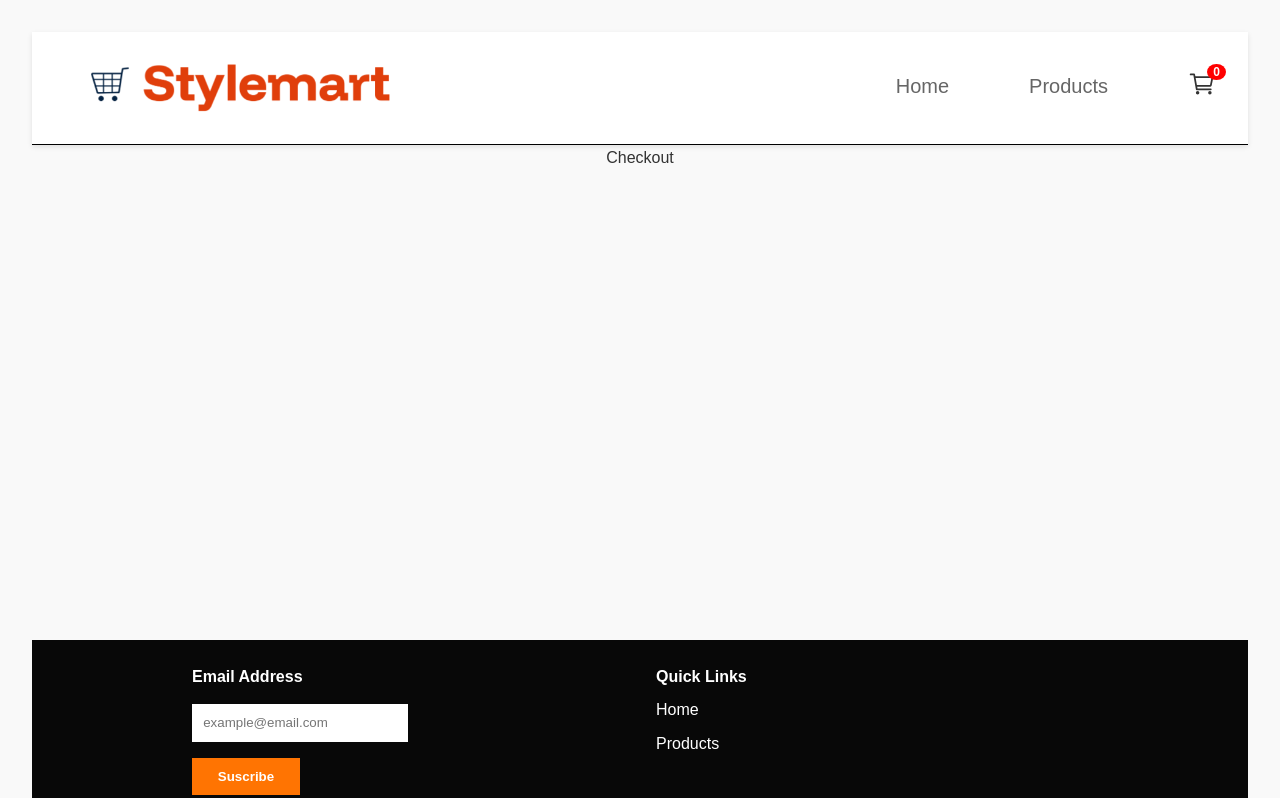
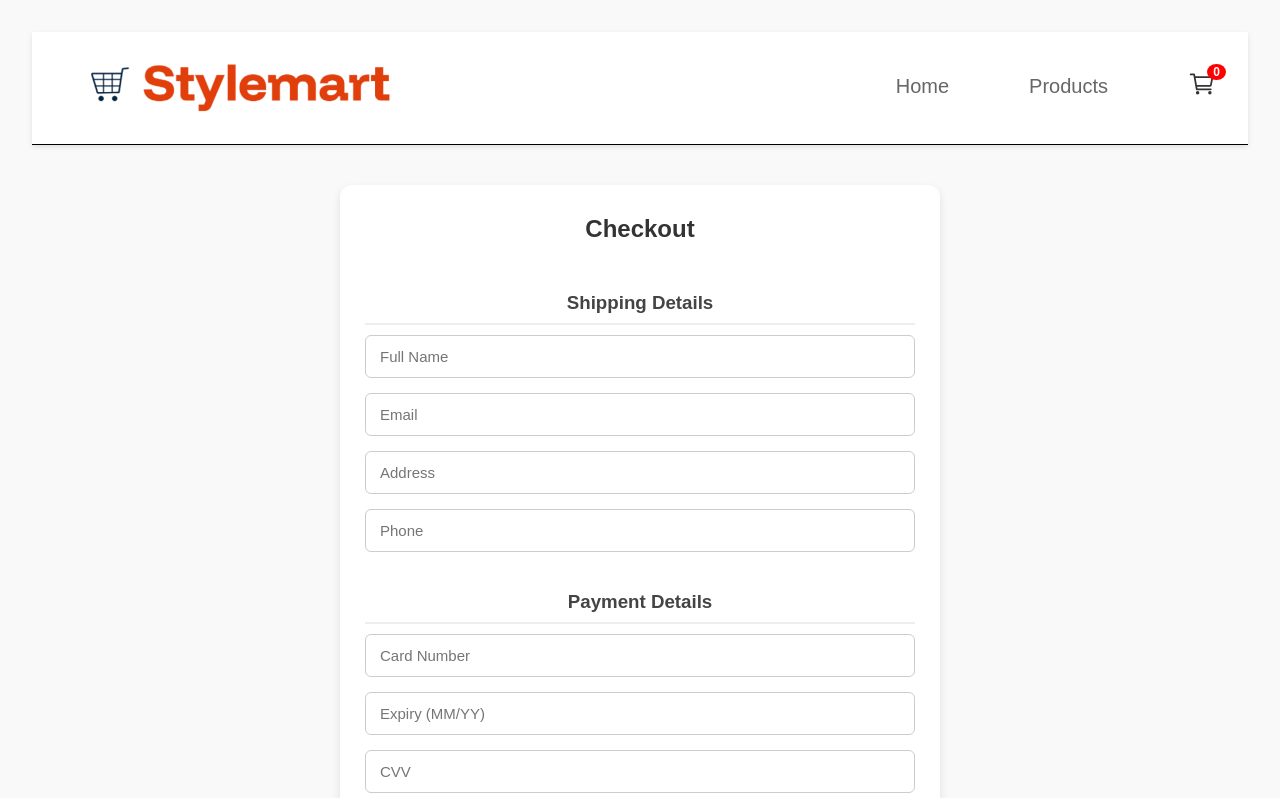
Before and after one commit to tanitee/E-commerce-App, a React (Vite) app in the folder stylemart/: page /checkout in a window 1280 px wide. Shown: the top 798 px of the page. Built offline with nearby package versions, Linux system fonts and the light colour scheme.

Commit message:
form added to the checkout page

```diff
--- a/stylemart/package.json
+++ b/stylemart/package.json
@@ -14,7 +14,7 @@
     "lucide-react": "^0.544.0",
     "react": "^19.1.1",
     "react-dom": "^19.1.1",
-    "react-hook-form": "^7.62.0",
+    "react-hook-form": "^7.63.0",
     "react-icons": "^5.5.0",
     "react-router-dom": "^7.9.1",
     "react-spinners": "^0.17.0",
--- a/stylemart/src/context/CartContext.jsx
+++ b/stylemart/src/context/CartContext.jsx
@@ -80,9 +80,12 @@ const CartProvider = ({children}) => {
         }, 0);
     };
 
+    const clearCart = () => {
+        setCart([])
+    }
 
   return (
-    <CartContext.Provider value={{cart, addToCart, removeFromCart, increaseQty, decreaseQty , getCartTotals}}>
+    <CartContext.Provider value={{cart, addToCart, removeFromCart, increaseQty, decreaseQty , getCartTotals , clearCart}}>
         {children}
     </CartContext.Provider>
   )
--- a/stylemart/src/pages/Cart.jsx
+++ b/stylemart/src/pages/Cart.jsx
@@ -6,8 +6,6 @@ import { CartContext } from '../context/CartContext'
 
 const Cart = () => {
   const { cart , removeFromCart , increaseQty , decreaseQty , getCartTotals } = useContext(CartContext);
-
-  const subtotal = cart.reduce((acc, item) => acc + item.price, 0);
 
   return (
     <div className="cart-page">
@@ -48,7 +46,7 @@ const Cart = () => {
             <h3>Order Summary</h3>
             <p>Subtotal: ${getCartTotals().toFixed(2)}</p>
             <p>Total: ${getCartTotals().toFixed(2)}</p>
-            <Link to={'/order-confirmation'}>
+            <Link to={'/checkout'}>
             <button className="checkout-btn">Proceed to Checkout</button>
             </Link>
           </div>
--- a/stylemart/src/pages/Checkout.jsx
+++ b/stylemart/src/pages/Checkout.jsx
@@ -1,8 +1,110 @@
-import React from 'react'
+import {useForm} from "react-hook-form"
+import { CartContext } from '../context/CartContext'
+import { useNavigate } from "react-router-dom";
+import { useContext } from "react";
+import "../styles/checkout.css"
 
 const Checkout = () => {
+  const {clearCart} = useContext(CartContext)
+
+   const { register, handleSubmit, formState: { errors } } = useForm();
+  const navigate = useNavigate();
+
+  const onSubmit = (data) => {
+    console.log("Form Submitted:", data);
+
+    // Clear cart
+    clearCart();
+
+    // Redirect to Order Confirmation
+    navigate("/order-confirmation");
+  };
+
+
   return (
-    <div>Checkout</div>
+    <div className="checkout-container">
+      <h2>Checkout</h2>
+
+      <form onSubmit={handleSubmit(onSubmit)}>
+        {/* Shipping Info */}
+        <h3>Shipping Details</h3>
+        <input
+          placeholder="Full Name"
+          {...register("name", { required: "Name is required" })}
+        />
+        {errors.name && <p>{errors.name.message}</p>}
+
+        <input
+          placeholder="Email"
+          {...register("email", {
+            required: "Email is required",
+            pattern: {
+              value: /^[^\s@]+@[^\s@]+\.[^\s@]+$/,
+              message: "Invalid email format"
+            }
+          })}
+        />
+        {errors.email && <p>{errors.email.message}</p>}
+
+        <input
+          placeholder="Address"
+          {...register("address", { required: "Address is required" })}
+        />
+        {errors.address && <p>{errors.address.message}</p>}
+
+        <input
+          placeholder="Phone"
+          {...register("phone", {
+            required: "Phone is required",
+            pattern: {
+              value: /^[0-9]{10,15}$/,
+              message: "Invalid phone number"
+            }
+          })}
+        />
+        {errors.phone && <p>{errors.phone.message}</p>}
+
+        {/* Payment Info */}
+        <h3>Payment Details</h3>
+        <input
+          placeholder="Card Number"
+          {...register("cardNumber", {
+            required: "Card number is required",
+            pattern: {
+              value: /^[0-9]{16}$/,
+              message: "Card must be 16 digits"
+            }
+          })}
+        />
+        {errors.cardNumber && <p>{errors.cardNumber.message}</p>}
+
+        <input
+          placeholder="Expiry (MM/YY)"
+          {...register("expiry", {
+            required: "Expiry date is required",
+            pattern: {
+              value: /^(0[1-9]|1[0-2])\/[0-9]{2}$/,
+              message: "Invalid expiry format"
+            }
+          })}
+        />
+        {errors.expiry && <p>{errors.expiry.message}</p>}
+
+        <input
+          placeholder="CVV"
+          {...register("cvv", {
+            required: "CVV is required",
+            pattern: {
+              value: /^[0-9]{3,4}$/,
+              message: "Invalid CVV"
+            }
+          })}
+        />
+        {errors.cvv && <p>{errors.cvv.message}</p>}
+
+        <button className="order-button" type="submit">Place Order</button>
+      </form>
+    </div>
   )
 }
 
--- a/stylemart/src/pages/Products.jsx
+++ b/stylemart/src/pages/Products.jsx
@@ -107,6 +107,20 @@ const Products = ({isHome}) => {
         </>
       )}
 
+      {/* display all products if on the home page */}
+      {isHome ?
+        <div className="products-grid">
+          {filteredProducts.map((product) => (
+
+            <Link to={`/product/${product.id}`} style={{ textDecoration: 'none', color: 'inherit' }}>
+              <ProductCard
+                key={product.id}
+                product={product}
+                onAddToCart={(p) => console.log("Added:", p)}
+              />
+            </Link>
+          ))}
+        </div> :
         <div className="products-grid">
           {splitProducts.map((product) => (
 
@@ -119,6 +133,8 @@ const Products = ({isHome}) => {
             </Link>
           ))}
         </div>
+      }
+
       {!isHome && (
         <>
           <div className="page-cont">
--- /dev/null
+++ b/stylemart/src/styles/checkout.css
@@ -0,0 +1,61 @@
+.checkout-container {
+  max-width: 600px;
+  margin: 40px auto;
+  padding: 25px;
+  background: #fff;
+  border-radius: 12px;
+  box-shadow: 0px 4px 10px rgba(0,0,0,0.1);
+  font-family: Arial, sans-serif;
+}
+
+.checkout-container h2 {
+  text-align: center;
+  margin-bottom: 20px;
+  color: #333;
+}
+
+.checkout-container h3 {
+  margin: 20px 0 10px;
+  color: #444;
+  border-bottom: 2px solid #eee;
+  padding-bottom: 5px;
+}
+
+form {
+  display: flex;
+  flex-direction: column;
+}
+
+form input {
+  padding: 12px 14px;
+  margin-bottom: 15px;
+  border: 1px solid #ccc;
+  border-radius: 6px;
+  font-size: 15px;
+  transition: border 0.2s;
+}
+
+form input:focus {
+  outline: none;
+}
+
+form p {
+  margin: -10px 0 10px;
+  color: red;
+  font-size: 13px;
+}
+
+.order-button {
+  padding: 14px;
+  background: #ff7402 ;
+  color: white;
+  border: none;
+  border-radius: 6px;
+  cursor: pointer;
+  font-size: 16px;
+  transition: background 0.2s;
+}
+
+.order-button:hover {
+  background: #ff7402d9;
+}
```
Also changed, not shown: stylemart/src/index.css (line endings or trailing spaces), 1 other file (tests, documents, lock files or other folders). Lines whose indentation alone changed are shown as unchanged.
